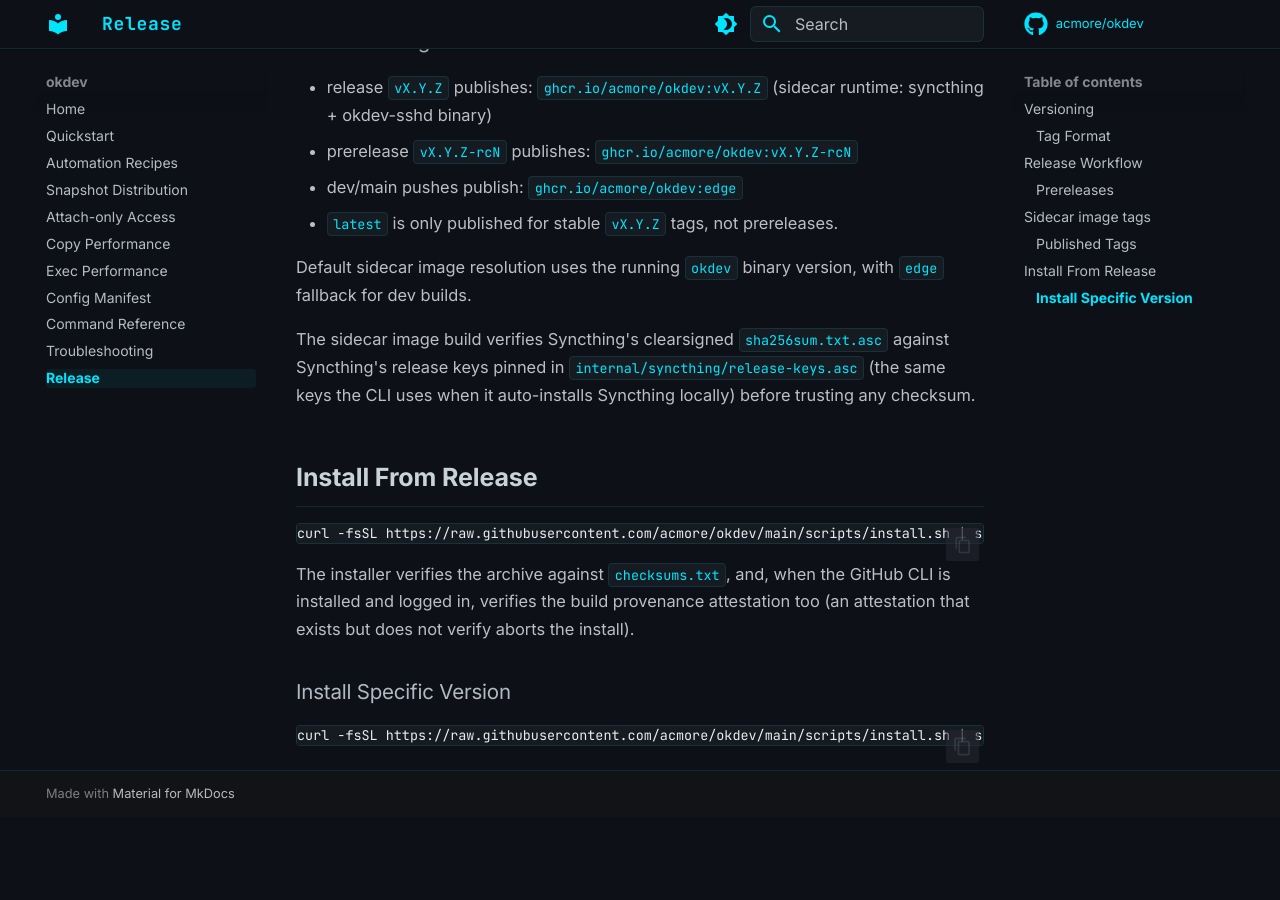
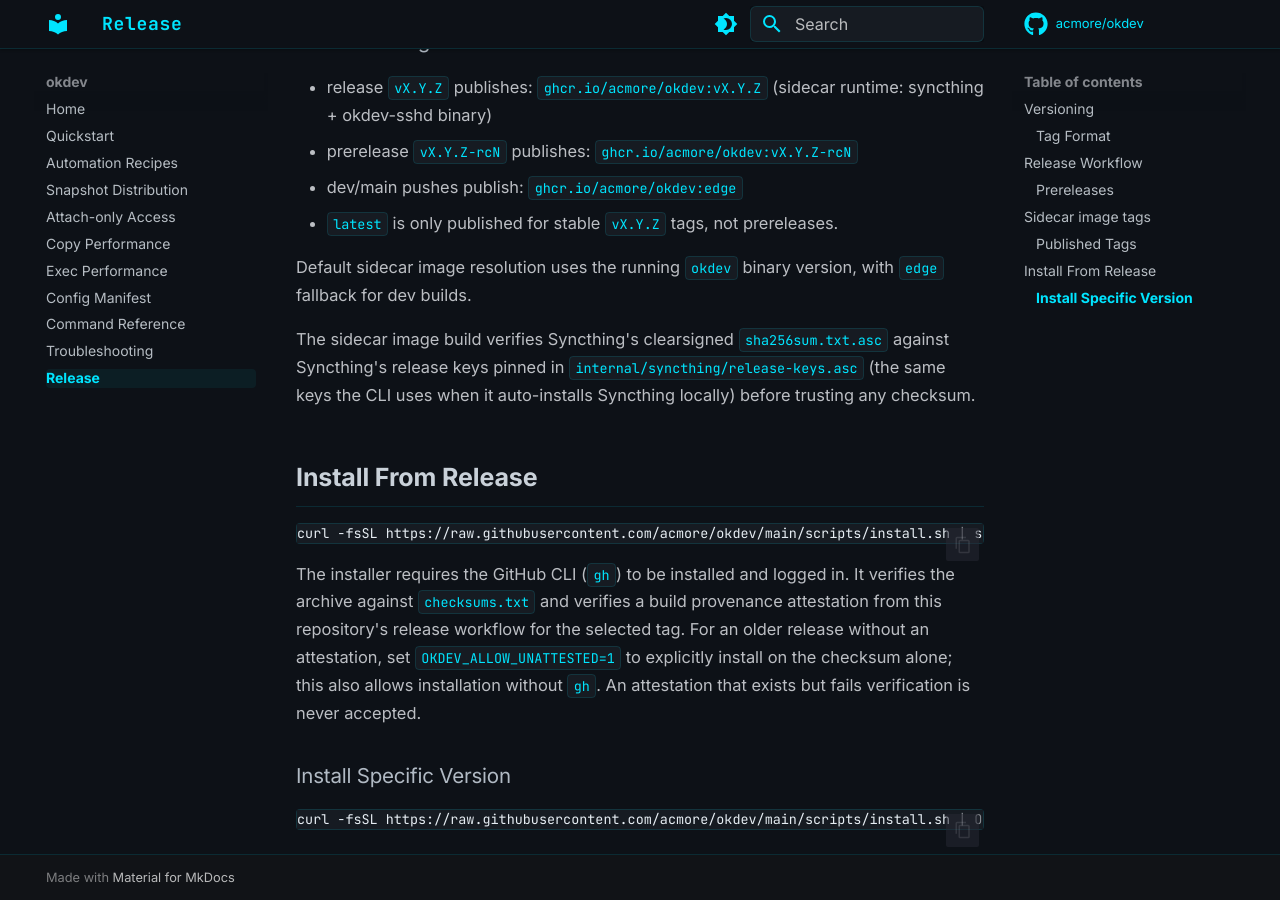
Before and after one commit to acmore/okdev, an MkDocs documentation site: the page built from docs/release.md, in a window 1280 px wide and 900 px high, scrolled down 1348 px. Built offline with MkDocs 1.6.1 and Material for MkDocs 9.7.7, drawn with Linux system fonts in a browser that asks for light colours; comment, search, counter and statistics services are not loaded; before the commit the page ends 2165 px from its top, so only the background shows below that.

Commit message:
fix(release): require provenance in installer
Signed-off-by: acmore <hezj07@gmail.com>

````diff
--- a/docs/release.md
+++ b/docs/release.md
@@ -65,10 +65,10 @@
 curl -fsSL https://raw.githubusercontent.com/acmore/okdev/main/scripts/install.sh | sh
 ```
 
-The installer verifies the archive against `checksums.txt`, and, when the GitHub CLI is installed and logged in, verifies the build provenance attestation too (an attestation that exists but does not verify aborts the install).
+The installer requires the GitHub CLI (`gh`) to be installed and logged in. It verifies the archive against `checksums.txt` and verifies a build provenance attestation from this repository's release workflow for the selected tag. For an older release without an attestation, set `OKDEV_ALLOW_UNATTESTED=1` to explicitly install on the checksum alone; this also allows installation without `gh`. An attestation that exists but fails verification is never accepted.
 
 ### Install Specific Version
 
 ```bash
-curl -fsSL https://raw.githubusercontent.com/acmore/okdev/main/scripts/install.sh | sh -s -- v0.1.0
+curl -fsSL https://raw.githubusercontent.com/acmore/okdev/main/scripts/install.sh | OKDEV_ALLOW_UNATTESTED=1 sh -s -- v0.1.0
 ```
````
Also changed, not shown: docs/index.md (+2 -0 lines), docs/quickstart.md (+2 -0 lines), 1 other file.
